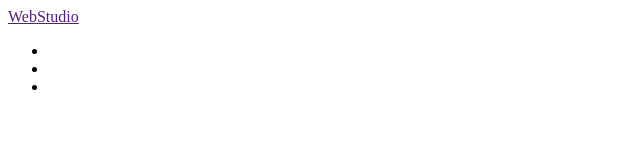
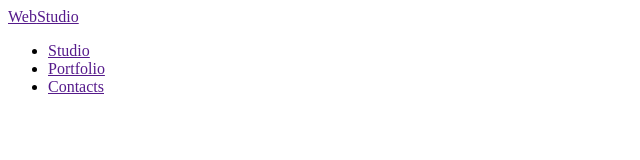
Before and after one commit to ZadorozhnaR/goit-markup-hw-01, a plain HTML site: page index.html in a window 1280 px wide. Shown: the whole page, without its empty margins (0-640 px from the left). Drawn offline with Linux system fonts and the light colour scheme.

Commit message:
Update index.html

```diff
--- a/index.html
+++ b/index.html
@@ -13,11 +13,17 @@
         <a href="">Web<span class="Studio">Studio</span></a>
         <nav>
             <ul>
-                <li></li>
+                <li>
+                    <a href="">Studio</a>
+                </li>
 
-                <li></li>
+                <li>
+                    <a href="">Portfolio</a>
+                </li>
 
-                <li></li>
+                <li>
+                    <a href="">Contacts</a>
+                </li>
 
             </ul>
         </nav>
```
